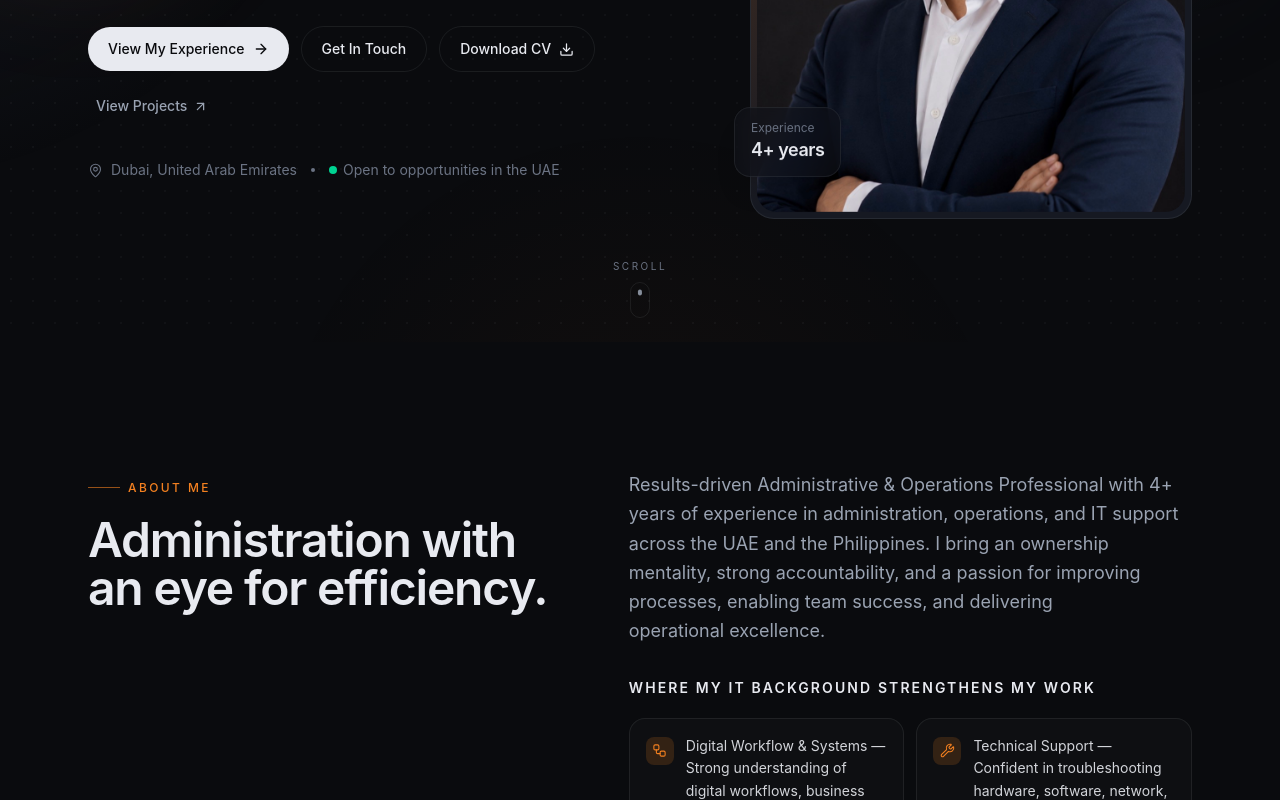
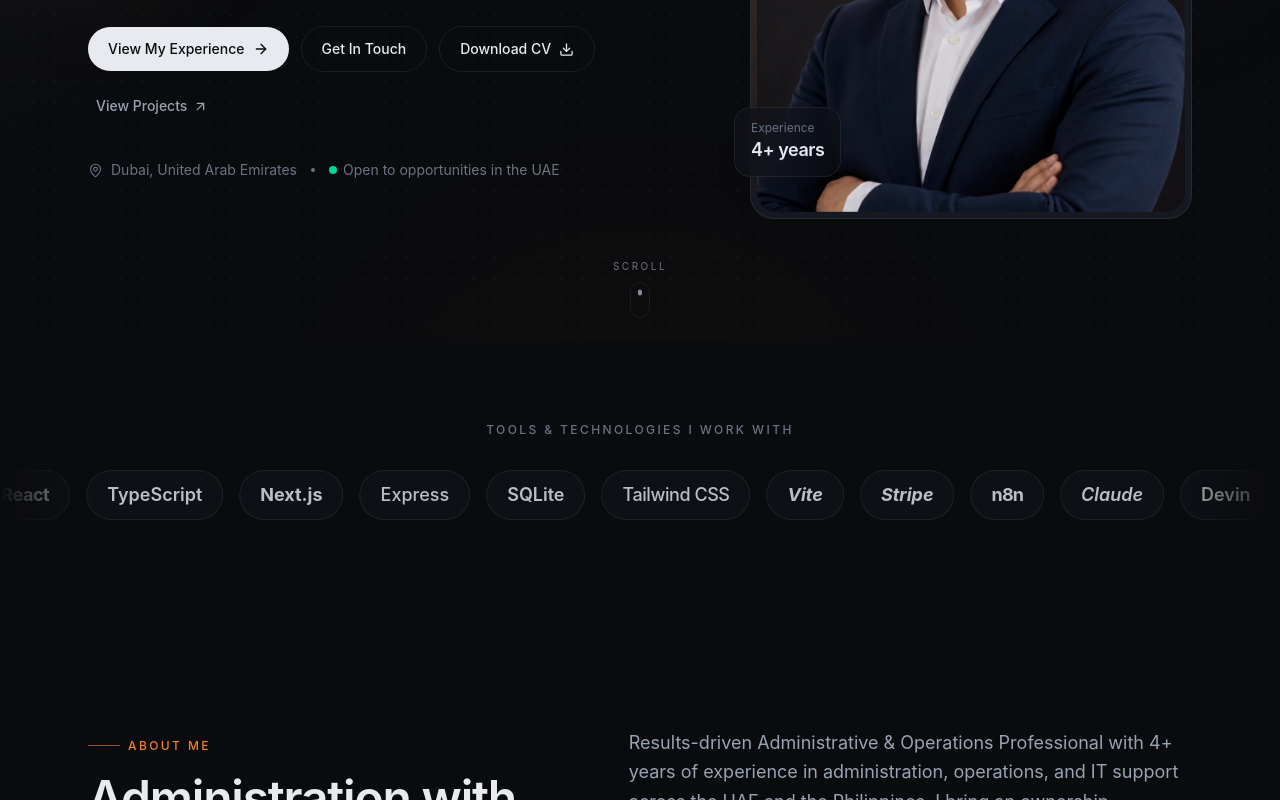
Before and after one commit to ioepethi/MyPortfolioAdmin, a Next.js app: page / in a window 1280 px wide. Shown: the part 458-1258 px from the top of the page. Built offline with nearby package versions, Linux system fonts and the light colour scheme.

Commit message:
Add infinite logo marquee with edge fade and pause-on-hover

```diff
--- a/src/app/globals.css
+++ b/src/app/globals.css
@@ -180,6 +180,19 @@ body::before {
     -webkit-mask-image: linear-gradient(to bottom, black 60%, transparent);
     mask-image: linear-gradient(to bottom, black 60%, transparent);
   }
+
+  @keyframes marquee {
+    from {
+      transform: translateX(0);
+    }
+    to {
+      transform: translateX(-50%);
+    }
+  }
+
+  .animate-marquee {
+    animation: marquee 40s linear infinite;
+  }
 }
 
 /* Focus visibility */
--- a/src/app/page.tsx
+++ b/src/app/page.tsx
@@ -2,6 +2,7 @@ import { LanguageProvider } from "@/i18n/LanguageProvider";
 import { ScrollProgress } from "@/components/ui/ScrollProgress";
 import { Navbar } from "@/components/Navbar";
 import { Hero } from "@/components/Hero";
+import { Marquee } from "@/components/Marquee";
 import { About } from "@/components/About";
 import { Skills } from "@/components/Skills";
 import { Experience } from "@/components/Experience";
@@ -17,6 +18,7 @@ export default function Home() {
       <Navbar />
       <main>
         <Hero />
+        <Marquee />
         <About />
         <Skills />
         <Experience />
--- /dev/null
+++ b/src/components/Marquee.tsx
@@ -0,0 +1,61 @@
+"use client";
+
+import { useReducedMotion } from "motion/react";
+
+const logos: { name: string; className: string }[] = [
+  { name: "GitHub", className: "font-semibold" },
+  { name: "Cloudflare", className: "font-bold italic" },
+  { name: "React", className: "font-bold tracking-tight" },
+  { name: "TypeScript", className: "font-semibold" },
+  { name: "Next.js", className: "font-bold" },
+  { name: "Express", className: "font-medium" },
+  { name: "SQLite", className: "font-semibold" },
+  { name: "Tailwind CSS", className: "font-medium tracking-tight" },
+  { name: "Vite", className: "font-bold italic" },
+  { name: "Stripe", className: "font-bold italic" },
+  { name: "n8n", className: "font-bold tracking-tighter" },
+  { name: "Claude", className: "font-semibold italic" },
+  { name: "Devin", className: "font-semibold" },
+  { name: "MCP", className: "font-bold tracking-wide" },
+];
+
+function LogoBadge({ name, className }: { name: string; className: string }) {
+  return (
+    <div className="group/marquee-item flex shrink-0 items-center gap-2.5 rounded-full border-hair bg-[var(--color-surface)]/40 px-5 py-2.5 transition-colors duration-300 hover:border-[var(--color-border-strong)] hover:bg-[var(--color-surface)]/70">
+      <span className={`text-lg text-[var(--color-fg)]/80 transition-colors group-hover/marquee-item:text-[var(--color-fg)] ${className}`}>
+        {name}
+      </span>
+    </div>
+  );
+}
+
+export function Marquee() {
+  const reduce = useReducedMotion();
+  const doubled = [...logos, ...logos];
+
+  return (
+    <section className="relative py-16 sm:py-20">
+      <div className="mx-auto max-w-6xl px-4 sm:px-6">
+        <p className="mb-8 text-center text-xs font-medium uppercase tracking-[0.2em] text-[var(--color-subtle)]">
+          Tools &amp; technologies I work with
+        </p>
+      </div>
+
+      <div
+        className="group relative overflow-hidden"
+        style={{
+          maskImage: "linear-gradient(to right, transparent, black 8%, black 92%, transparent)",
+          WebkitMaskImage: "linear-gradient(to right, transparent, black 8%, black 92%, transparent)",
+        }}
+      >
+        <div
+          className={`flex w-max gap-4 ${reduce ? "" : "animate-marquee group-hover:[animation-play-state:paused]"}`}
+        >
+          {doubled.map((logo, i) => (
+            <LogoBadge key={`${logo.name}-${i}`} name={logo.name} className={logo.className} />
+          ))}
+        </div>
+      </div>
+    </section>
+  );
+}
```
